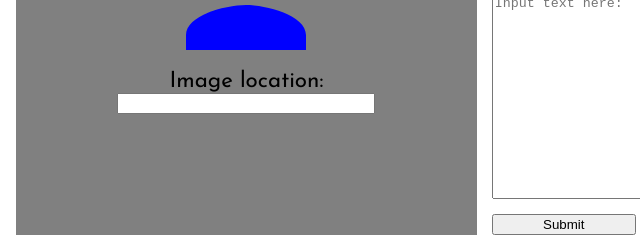
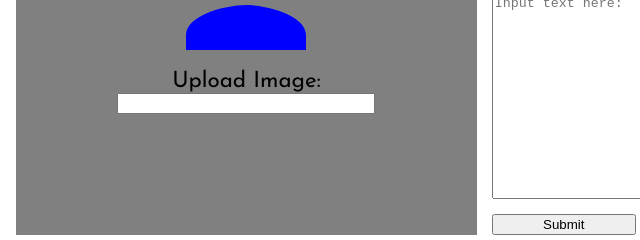
Before and after one commit to jetsetta/MuseumOutdoor, a plain HTML site: page profile.html in a window 1280 px wide. Shown: the part 350-590 px from the top of the page, 48-688 px from the left. Drawn offline with nearby package versions, Linux system fonts and the light colour scheme; no server answers.

Commit message:
changes to CSS

```diff
--- a/profile.html
+++ b/profile.html
@@ -21,7 +21,8 @@
     <section class="profileInfo">
       <div class="picture">
         <ion-icon name="person" class="photoPlaceholder"></ion-icon>
-        <label for="photo">Image location: </label>
+        <label for="photo">Upload Image: </label>
+        <!-- <input type="file" id="fileButton"/> -->
         <input name="photo" class="photo" type="text">
       </div>
       <div class="userDetail">
```
Also changed, not shown: JS/profile.js (+8 -0 lines), css/pics/Screenshots/Screen Shot 2018-07-09 at 12.23.22 PM.png (added), css/pics/Screenshots/Screen Shot 2018-07-09 at 12.24.01 PM.png (added), css/pics/Screenshots/Screen Shot 2018-07-09 at 12.24.45 PM.png (added), css/pics/Screenshots/Screen Shot 2018-07-09 at 12.25.45 PM.png (added), 5 other files.
